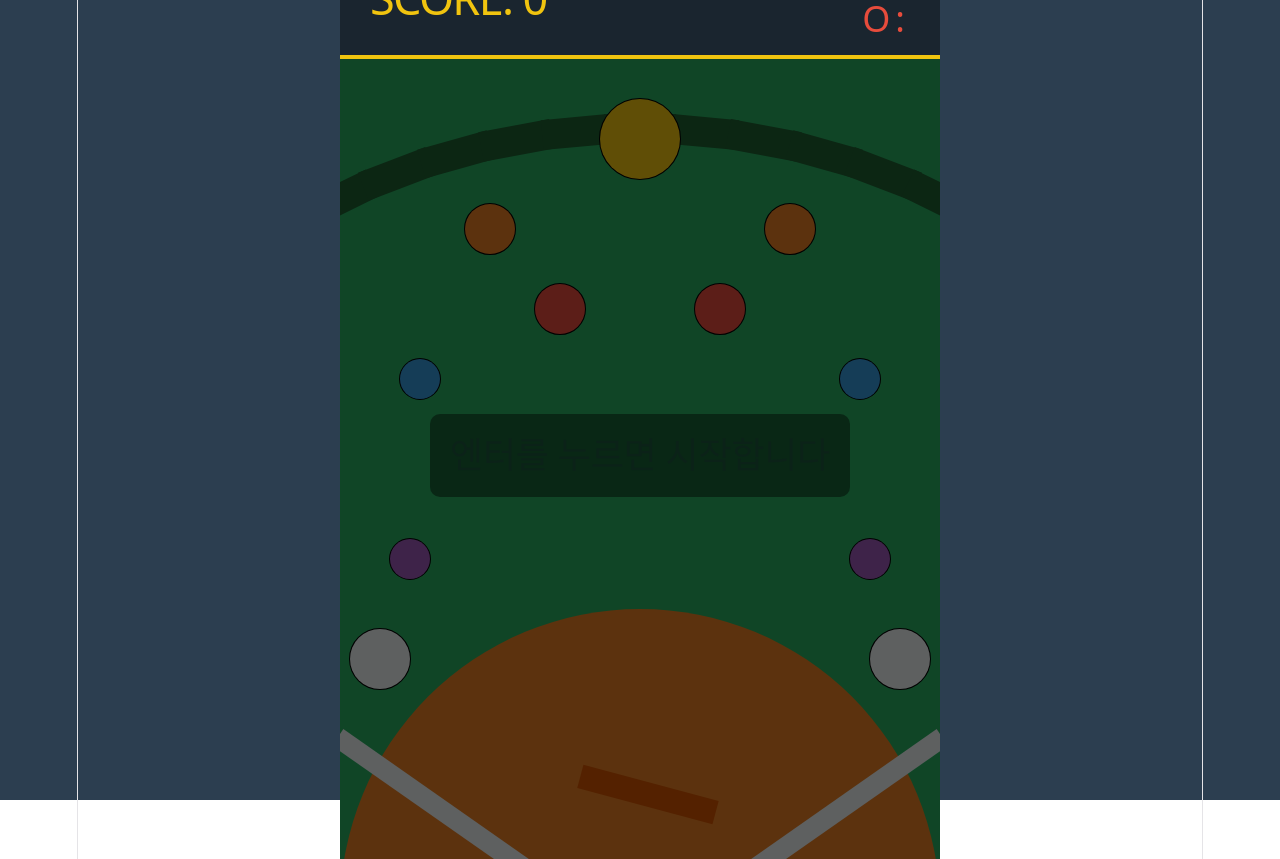
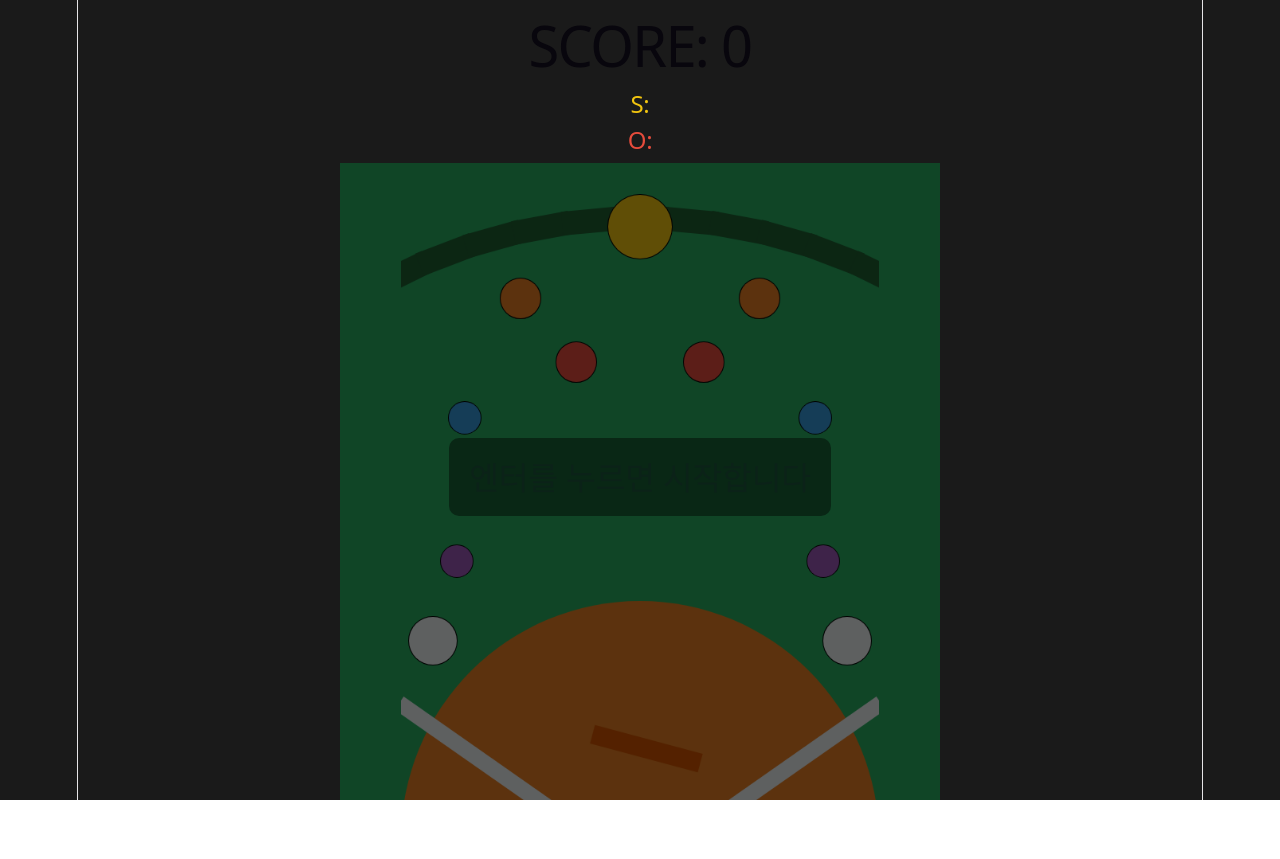
Before and after one commit to YeHwanLee/Baseball_Pinball, a React (Vite) app: page / in a window 1280 px wide. After the commit the page ends 800 px from the top, so only its background shows below. Built offline with nearby package versions, Linux system fonts and the light colour scheme.

Commit message:
Add files via upload

```diff
--- a/src/App.css
+++ b/src/App.css
@@ -1,83 +1,51 @@
-/* App.css */
-* {
-  box-sizing: border-box;
+/* 기본 브라우저 스크롤 완벽 차단 */
+body {
   margin: 0;
   padding: 0;
+  overflow: hidden;
+  background-color: #1a1a1a; /* 빈 공간 배경색 (검은 회색) */
 }
 
-body {
-  background-color: #2c3e50;
-  color: white;
-  font-family: 'Arial', sans-serif;
+/* 게임 전체 컨테이너를 모바일 화면(100dvh)에 딱 맞게 고정 */
+.game-container {
+  display: flex;
+  flex-direction: column;
+  width: 100vw;
+  max-width: 600px; /* PC에서는 너무 커지지 않게 제한 */
+  margin: 0 auto; /* PC에서 가운데 정렬 */
+
+  /* 모바일 브라우저의 상하단 주소창을 고려한 완벽한 높이 설정 */
+  height: 100vh;
+  height: 100dvh;
+  overflow: hidden;
+}
+
+/* 스코어보드는 내용물 크기만큼만 차지 */
+.scoreboard {
+  flex-shrink: 0;
+  /* (기존 폰트 사이즈나 여백 설정이 있다면 그대로 두셔도 됩니다) */
+}
+
+/* 캔버스가 들어갈 랩퍼는 남는 세로 공간을 모두 차지 */
+.canvas-wrapper {
+  position: relative;
+  width: 100%;
+  flex-grow: 1;
   display: flex;
   justify-content: center;
   align-items: center;
-  height: 100vh;
   overflow: hidden;
 }
 
-.game-container {
-  display: flex;
-  flex-direction: column;
-  align-items: center;
-  position: relative;
+/* 🌟 핵심! 캔버스를 랩퍼 크기에 맞추되, 찌그러지지 않게 비율(contain) 유지 */
+.canvas-wrapper canvas {
+  width: 100% !important;
+  height: 100% !important;
+  object-fit: contain !important;
+  touch-action: none; /* 모바일 기본 터치 액션(스와이프 등) 차단 */
 }
 
-.scoreboard {
-  width: 600px;
-  background-color: #1a252f;
-  padding: 15px 30px;
-  display: flex;
-  justify-content: space-between;
-  align-items: center;
-  border-radius: 10px 10px 0 0;
-  border-bottom: 4px solid #f1c40f;
-}
-
-.score-area h1 {
-  font-size: 2.5rem;
-  color: #f1c40f;
-  margin: 0;
-}
-
-.out-area h2 {
-  font-size: 2rem;
-  color: #e74c3c;
-  margin: 0;
-  letter-spacing: 5px;
-}
-
-.canvas-wrapper {
-  position: relative;
-  width: 600px;
-  height: 800px;
-  background-color: #27ae60; /* 야구장 잔디색 */
-}
-
-/* 타자와 투수 이미지 플레이스홀더 (앱 내 public 폴더에 파일 추가 후 src 변경) */
-.pitcher-img {
-  position: absolute;
-  top: 60px;
-  left: 275px; /* 중앙 */
-  width: 50px;
-  height: 50px;
-  pointer-events: none; /* 클릭 방지 */
-  background-color: rgba(255, 255, 255, 0.3); /* 이미지 없을 때 표시용 */
-  border-radius: 50%;
-}
-
-.batter-img {
-  position: absolute;
-  bottom: 80px;
-  left: 220px; /* 배트 왼쪽에 위치 */
-  width: 60px;
-  height: 60px;
-  pointer-events: none;
-  background-color: rgba(255, 255, 255, 0.3);
-  border-radius: 10%;
-}
-
-/* App.css 기존 코드 아래에 추가 */
+/* 안내 문구 오버레이 화면 가득 채우기 */
 .overlay-message {
   position: absolute;
   top: 0;
@@ -91,11 +59,11 @@ body {
   color: #f1c40f;
   text-align: center;
   z-index: 10;
-  pointer-events: none; /* 터치가 캔버스로 통과되도록 설정 */
+  pointer-events: none;
 }
 
 .overlay-message h2 {
-  font-size: 2rem;
+  font-size: 1.8rem;
   padding: 20px;
   background: rgba(0, 0, 0, 0.8);
   border-radius: 10px;
@@ -103,6 +71,11 @@ body {
 }
 
 @keyframes blink {
-  0%, 100% { opacity: 1; }
-  50% { opacity: 0.5; }
+  0%,
+  100% {
+    opacity: 1;
+  }
+  50% {
+    opacity: 0.5;
+  }
 }
```
